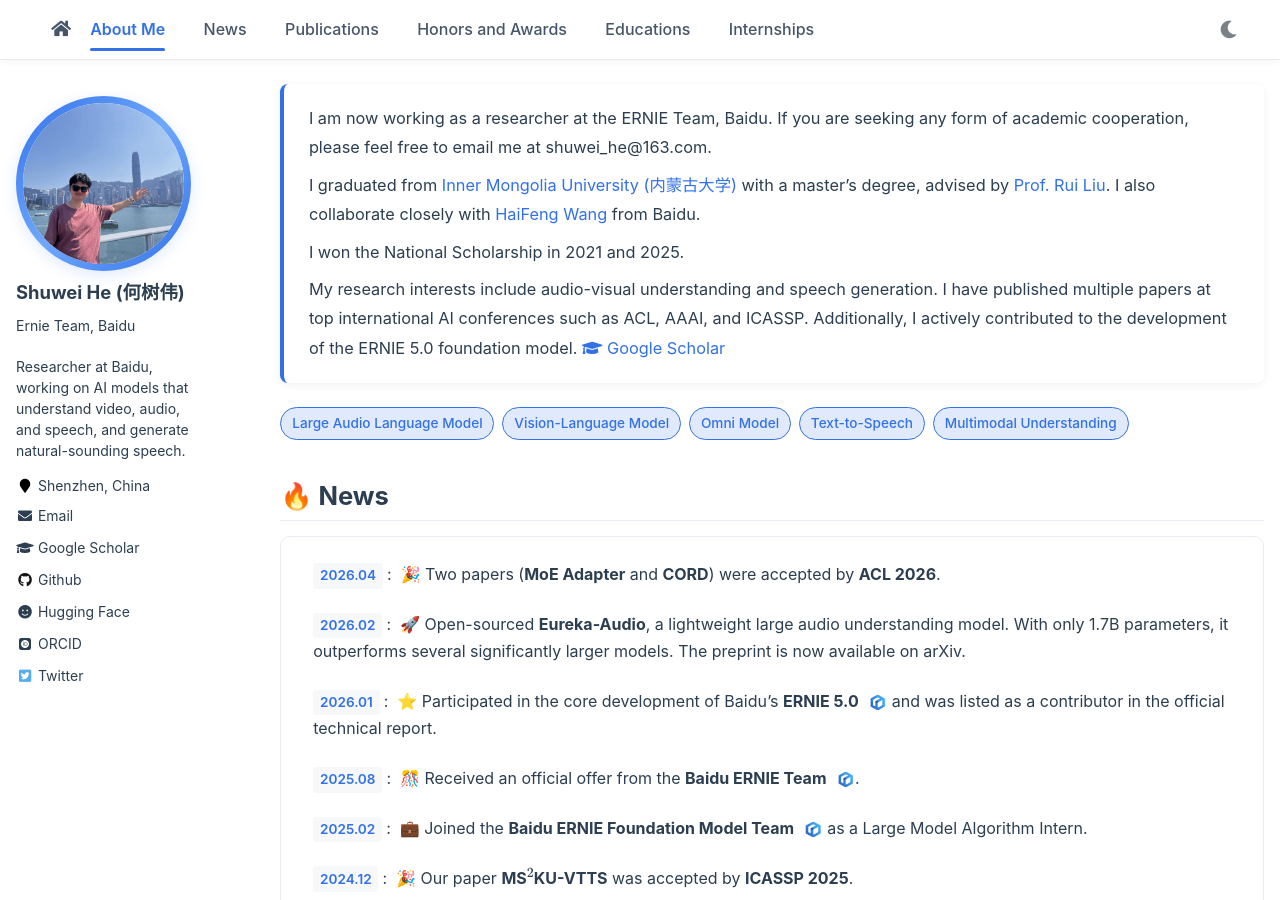
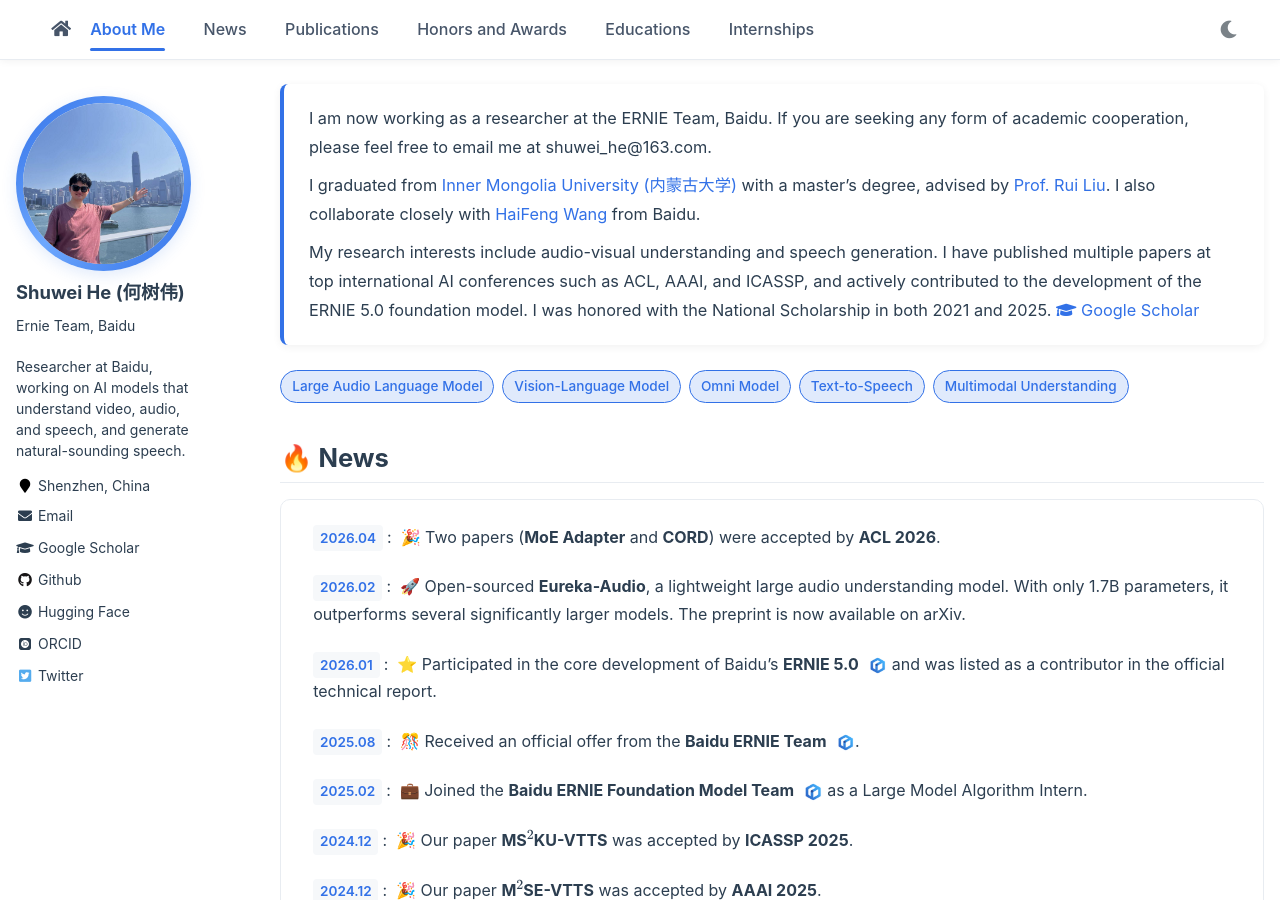
Before and after one commit to he-shuwei/he-shuwei.github.io, a Jekyll site: the page built from _pages/about.md, in a window 1280 px wide and 900 px high. Built offline with Jekyll 4.4.1, drawn with Linux system fonts in a browser that asks for light colours; comment, search, counter and statistics services are not loaded.

Commit message:
Refine bio: merge National Scholarship into research paragraph

```diff
--- a/_pages/about.md
+++ b/_pages/about.md
@@ -17,9 +17,7 @@ I am now working as a researcher at the ERNIE Team, Baidu. If you are seeking an
 
 I graduated from [Inner Mongolia University (内蒙古大学)](https://www.imu.edu.cn/) with a master's degree, advised by [Prof. Rui Liu](https://ttslr.github.io/). I also collaborate closely with [HaiFeng Wang](https://haifengwang.net/) from Baidu.
 
-I won the National Scholarship in 2021 and 2025.
-
-My research interests include audio-visual understanding and speech generation. I have published multiple papers at top international AI conferences such as ACL, AAAI, and ICASSP. Additionally, I actively contributed to the development of the ERNIE 5.0 foundation model. <a href='https://scholar.google.com/citations?user=nikCmlkAAAAJ'><i class="fas fa-graduation-cap"></i> Google Scholar</a>
+My research interests include audio-visual understanding and speech generation. I have published multiple papers at top international AI conferences such as ACL, AAAI, and ICASSP, and actively contributed to the development of the ERNIE 5.0 foundation model. I was honored with the National Scholarship in both 2021 and 2025. <a href='https://scholar.google.com/citations?user=nikCmlkAAAAJ'><i class="fas fa-graduation-cap"></i> Google Scholar</a>
 
 </div>
 
```
